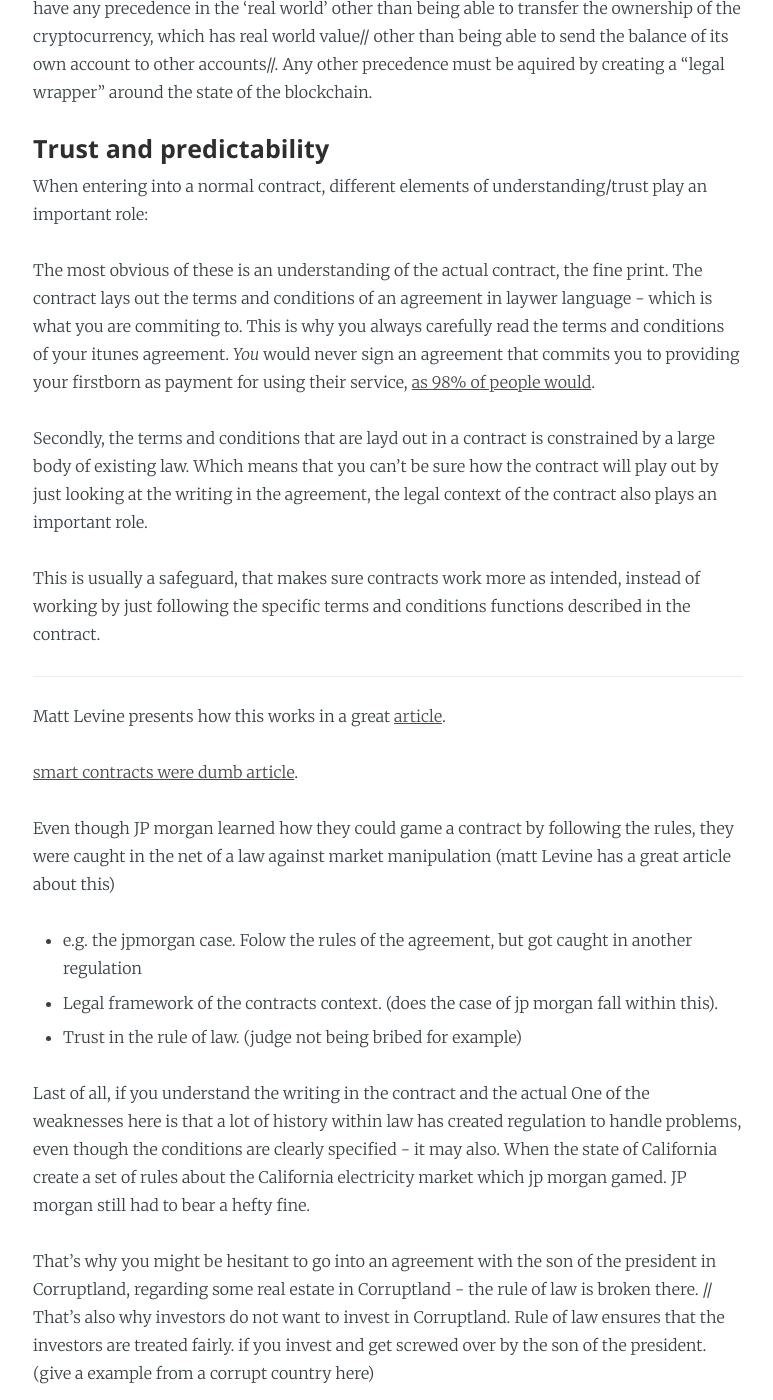
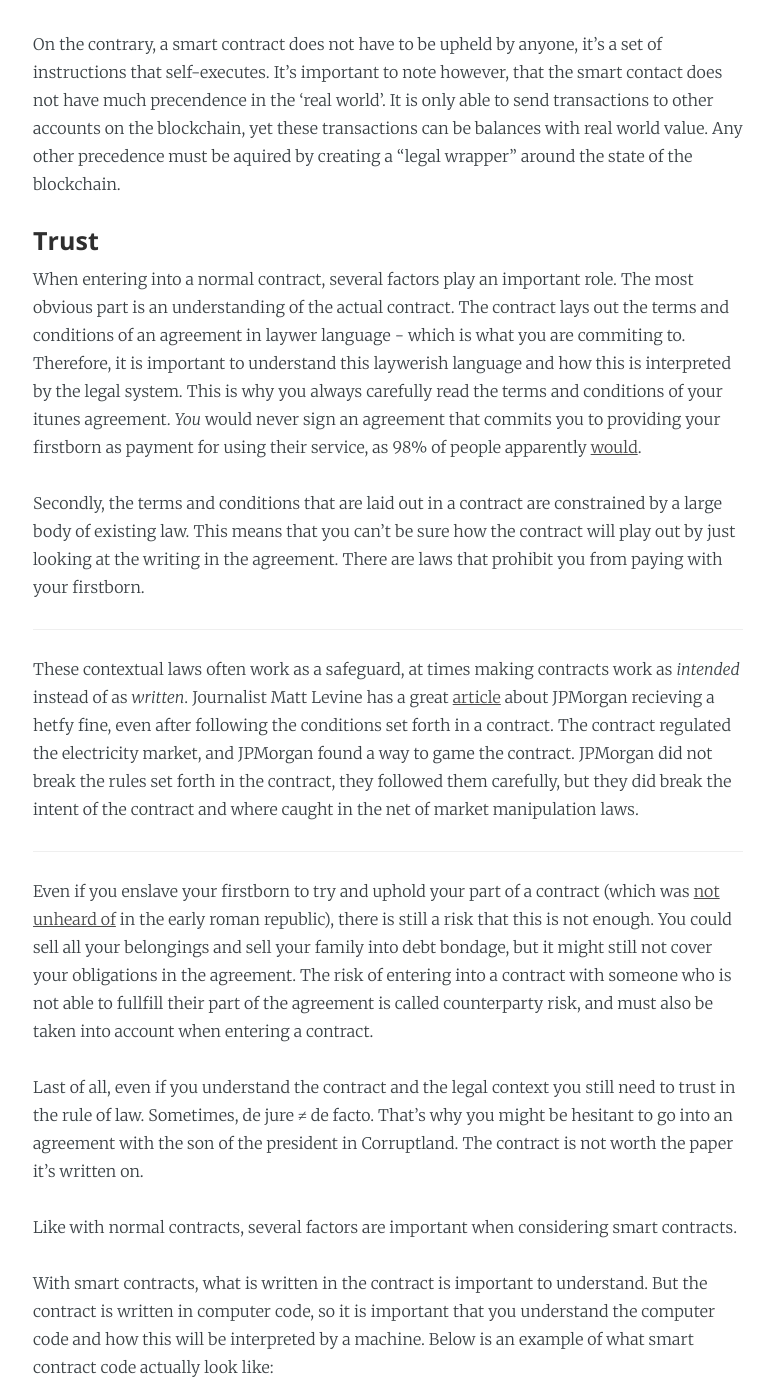
Before and after one commit to wrode/Blog, a Jekyll site: the page built from _posts/2016-08-19-Smart contracts.md, in a window 1280 px wide and 1400 px high, scrolled down 4233 px. Shown: the whole window, without its empty margins (252-1025 px from the left). Built offline with Jekyll 4.4.1, drawn with Linux system fonts in a browser that asks for light colours; comment, search, counter and statistics services are not loaded; some of the changed text lies outside the part shown.

Commit message:
Update to blog posts

````diff
--- a/_posts/2016-08-19-Smart contracts.md
+++ b/_posts/2016-08-19-Smart contracts.md
@@ -54,72 +54,73 @@ A small digression: From the cradle of civilization when money was first invente
 
 ---
 
-### The law of smart contracts
+### Code is law
 
 Many people are critical of the name "smart contract", as it is not a real contract - it is not something that needs to be complied with or upheld. Instead, it is a contract in the sense that it executes a set of conditions. If we compare the smart contract with a normal contract, some obvious differences are apparent:
 
-![NormalvsSmart]({{ site.url }}/assets/images/NormalvsSmart.png)
+![NormalvsSmart]({{ site.url }}/assets/images/NormalvsSmart.png){:style="width:120%; margin: 0 -10%"}
 
 #### Legally binding
 
 First of all, a normal contract has legal consequences in the 'real world'. If the counterparty of a contract does not uphold their part of the agreement, the legal system can be used to hold them accountable.
 
-On the contrary, a smart contract itself does not have to be upheld by anyone external - it's a set of instructions that self-executes. It's important to note however, that smart contracts only have the ability to change the state of the blockchain. A smart contract itself does not have any precedence in the 'real world' other than being able to transfer the ownership of the  cryptocurrency, which has real world value// other than being able to send the balance of its own account to other accounts//. Any other precedence must be aquired by creating a "legal wrapper" around the state of the blockchain.
+On the contrary, a smart contract does not have to be upheld by anyone, it's a set of instructions that self-executes. It's important to note however, that the smart contact does not have much precendence in the 'real world'. It is only able to send transactions to other accounts on the blockchain, yet these transactions can be balances with real world value.  Any other precedence must be aquired by creating a "legal wrapper" around the state of the blockchain.
 
-#### Trust and predictability
+#### Trust
 
-When entering into a normal contract, different elements of understanding/trust play an important role:
+When entering into a normal contract, several factors play an important role. The most obvious part is an understanding of the actual contract. The contract lays out the terms and conditions of an agreement in laywer language - which is what you are commiting to. Therefore, it is important to understand this laywerish language and how this is interpreted by the legal system. This is why you always carefully read the terms and conditions of your itunes agreement. *You* would never sign an agreement that commits you to providing your firstborn as payment for using their service, as 98% of people apparently [would](http://papers.ssrn.com/sol3/papers.cfm?abstract_id=2757465).
 
-The most obvious of these is an understanding of the actual contract, the fine print. The contract lays out the terms and conditions of an agreement in laywer language - which is what you are commiting to. This is why you always carefully read the terms and conditions of your itunes agreement. *You* would never sign an agreement that commits you to providing your firstborn as payment for using their service, [as 98% of people would](http://papers.ssrn.com/sol3/papers.cfm?abstract_id=2757465).
+<!--Illustration paying with firstborn-->
 
-Secondly, the terms and conditions that are layd out in a contract is constrained by a large body of existing law. Which means that you can't be sure how the contract will play out by just looking at the writing in the agreement, the legal context of the contract also plays an important role.
+Secondly, the terms and conditions that are laid out in a contract are constrained by a large body of existing law. This means that you can't be sure how the contract will play out by just looking at the writing in the agreement. There are laws that prohibit you from paying with your firstborn.
 
-This is usually a safeguard, that makes sure contracts work more as intended, instead of working by just following the specific terms and conditions functions described in the contract.
 
 ---
 
-Matt Levine presents how this works in a great [article](http://dealbreaker.com/2013/07/electricity-market-rules-were-not-a-worthy-opponent-for-jpmorgans-brainpower/).
+These contextual laws often work as a safeguard, at times making contracts work as *intended* instead of as *written*. Journalist Matt Levine has a great [article](http://dealbreaker.com/2013/07/electricity-market-rules-were-not-a-worthy-opponent-for-jpmorgans-brainpower/) about JPMorgan recieving a hetfy fine, even after following the conditions set forth in a contract. The contract regulated the electricity market, and JPMorgan found a way to game the contract. JPMorgan did not break the rules set forth in the contract, they followed them carefully, but they did break the intent of the contract and where caught in the net of market manipulation laws.
 
-[smart contracts were dumb article](https://www.bloomberg.com/view/articles/2016-06-17/blockchain-company-s-smart-contracts-were-dumb).
+---
 
-Even though JP morgan learned how they could game a contract by following the rules, they were caught in the net of a law against market manipulation (matt Levine has a great article about this)
+Even if you enslave your firstborn to try and uphold your part of a contract (which was [not unheard of](https://en.wikipedia.org/wiki/Nexum) in the early roman republic), there is still a risk that this is not enough. You could sell all your belongings and sell your family into debt bondage, but it might still not cover your obligations in the agreement. The risk of entering into a contract with someone who is not able to fullfill their part of the agreement is called counterparty risk, and must also be taken into account when entering a contract.
 
-- e.g. the jpmorgan case. Folow the rules of the agreement, but got caught in another regulation
-- Legal framework of the contracts context. (does the case of jp morgan fall within this).
-- Trust in the rule of law. (judge not being bribed for example)
-
-
-Last of all, if you understand the writing in the contract and the actual
-One of the weaknesses here is that a lot of history within law has created regulation to handle problems, even though the conditions are clearly specified - it may also. When the state of California create a set of rules about the California electricity market which jp morgan gamed. JP morgan still had to bear a hefty fine.
-
+Last of all, even if you understand the contract and the legal context you still need to trust in the rule of law. Sometimes, de jure ≠ de facto. That's why you might be hesitant to go into an agreement with the son of the president in Corruptland. The contract is not worth the paper it's written on.<!--That's also why investors do not want to invest in Corruptland. Rule of law ensures that the investors are treated fairly. if you invest and get screwed over by the son of the president. -->
 <!-- visual explanaition of the elements involved in trusting a normal contract-->
 
-That's why you might be hesitant to go into an agreement with the son of the president in Corruptland, regarding some real estate in Corruptland - the rule of law is broken there. // That's also why investors do not want to invest in Corruptland. Rule of law ensures that the investors are treated fairly. if you invest and get screwed over by the son of the president. (give a example from a corrupt country here)
+Like with normal contracts, several factors are important when considering smart contracts.
 
-This is not only the case for Corruptland, when a contract specifies terms of condition which are executed they are not always valid even though the contract exactly as intended. When stupid rules which rational self-interested bankers exploit there is not certainty that you can trust the context of the contract.
+With smart contracts, what is written in the contract is important to understand. But the contract is written in computer code, so it is important that you understand the computer code and how this will be interpreted by a machine. Below is an example of what smart contract code actually look like:
 
+```javascript
+function payOut(address _recipient, uint _amount) returns (bool) {
+  if (msg.sender != owner || msg.value > 0 || (payOwnerOnly && _recipient != owner))
+      throw;
+  if (_recipient.call.value(_amount)()) {
+      PayOut(_recipient, _amount);
+      return true;
+  } else {
+    return false;
+    }
+}
+```
 
-For smart contracts, you have
-- The smart contract code (and how this is interpreted by the EVM)
+Once you understand. The computer code will act just as programmed. But there is one more element of trust, and that is the whole blockchain netwerk
 - the Blockchain network as a whole
 
-No regulation wrapper to make things work more as intended.
+There is no legal wrapper here to make the contract code work as intended.
 
-If there is breach of contract or disagreement, contract law will handle it.
-The smart contract is the law – you need to trust:
-- Smart contract code
-- Blockchain
+If there is breach of contract or disagreement, contract law will handle it. By definition there is no right or wrong - unless the whole network believes it is right or wrong.
 
 No breach of agreement can exist. A smart contract will act exactly as programmed (note that this might be different from intended).
+
+Taking people to court to uphold agreement is a very slow, expensive and inefficient - especially for smaller sums.
 
 ### Examples of smart contracts
 
 - Give examples of what a smart contract can look like.
+    + Talk about the fact that all contracts
 - Need to talk about the fact that one smart contract can represent one application - therefore, you do not need a whole new blockcahin for every new idea. Many blockchains are sets of rules that define one specific application.
 - Talk about the fact that even though no person owns it, since it is defined by code it is possible to specify that one account has certain privileges that no one else has, thus rendering it in control by someone else.
 - Include the diagram of the abstraction layers of different blockchains. Synereo, etc..
-
-
 
 - Compliment smart contract
 - TOKENS to represent anything
````
Also changed, not shown: _posts/2016-08-06-Blockchain.md (+1 -1 lines), assets/images/NormalvsSmart.png.
